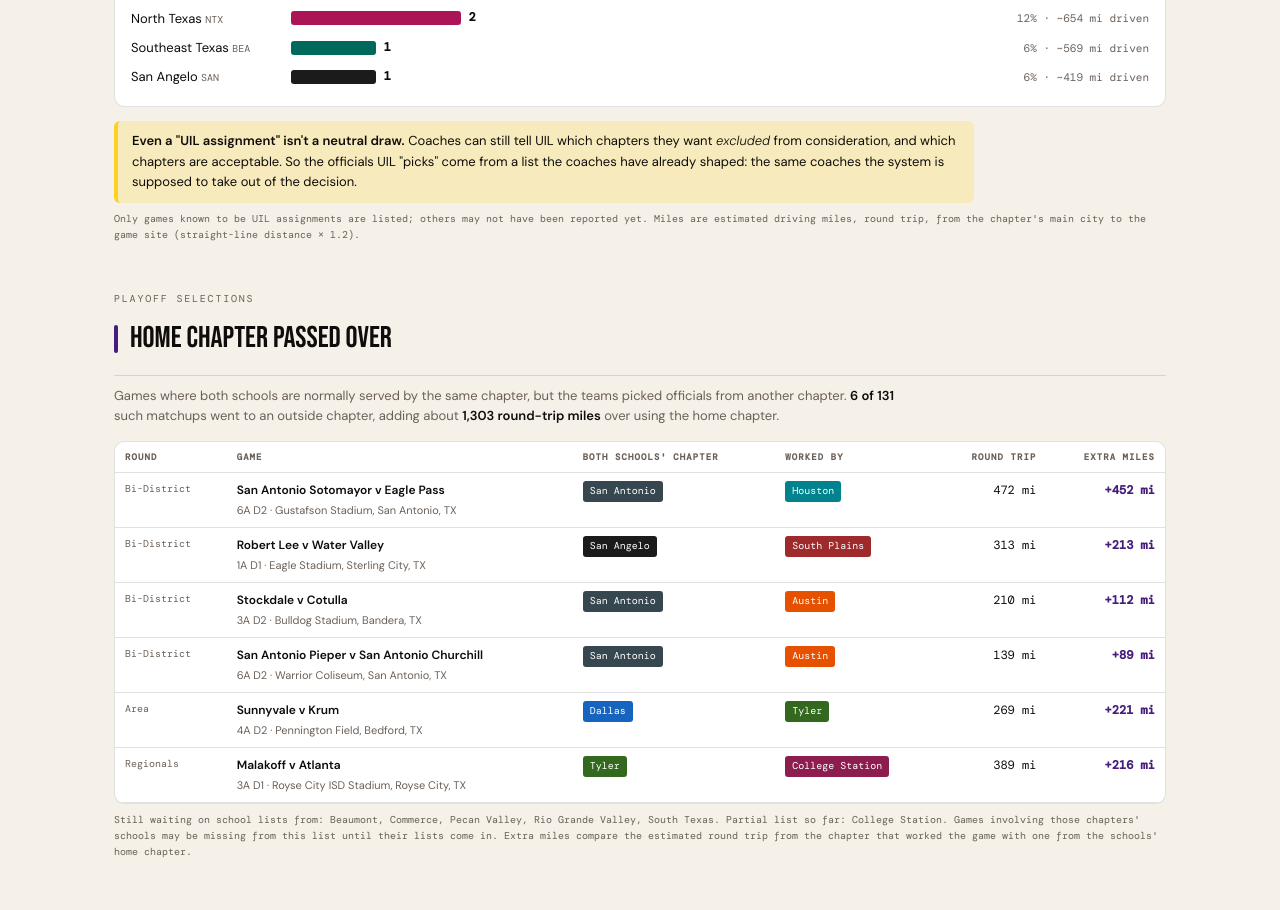
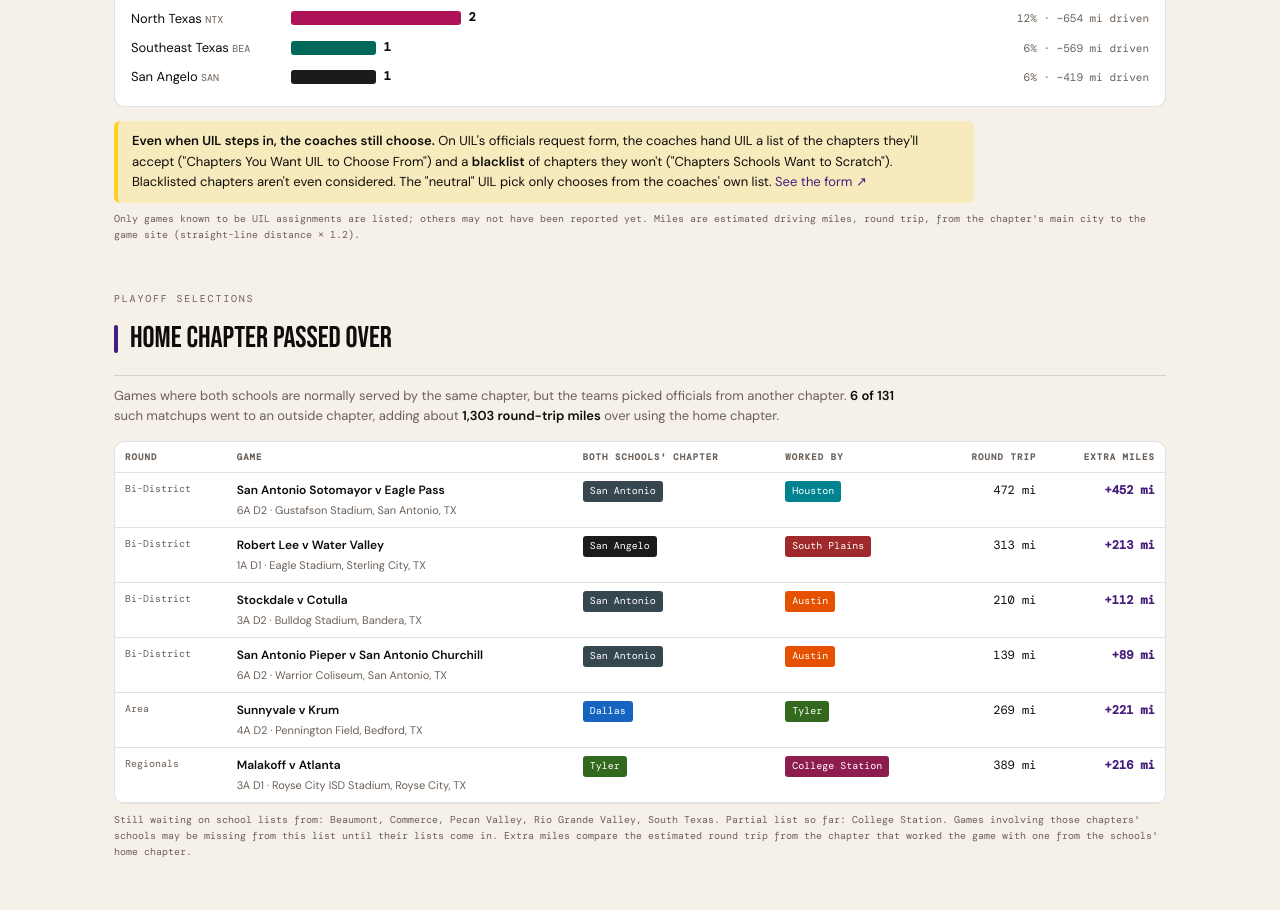
Before and after one commit to colemic2006/texasplayoffs, a React (Vite) app: page / in a window 1280 px wide. Shown: the part 6560-7470 px from the top of the page. Built offline with nearby package versions, Linux system fonts and the light colour scheme.

Commit message:
UIL-assigned games: note on the coaches' accept list and blacklist, with the UIL form's own wording
Co-Authored-By: Claude Opus 5.5 <noreply@anthropic.com>
Claude-Session: https://claude.ai/code/session_01BMNz1h9oErPrBeApAqNHEj

```diff
--- a/src/components/UilPicks.jsx
+++ b/src/components/UilPicks.jsx
@@ -98,9 +98,11 @@ export default function UilPicks({ data }) {
       <ByChapter rounds={rounds} />
       <div style={{ fontSize:13, color:'var(--ink)', lineHeight:1.6, marginTop:14, maxWidth:860, background:'rgba(253,208,35,0.22)',
         borderLeft:'4px solid var(--gold)', borderRadius:6, padding:'10px 14px' }}>
-        <strong>Even a "UIL assignment" isn't a neutral draw.</strong> Coaches can still tell UIL which chapters they want <em>excluded</em> from
-        consideration, and which chapters are acceptable. So the officials UIL "picks" come from a list the coaches have already shaped:
-        the same coaches the system is supposed to take out of the decision.
+        <strong>Even when UIL steps in, the coaches still choose.</strong> On UIL's officials request form, the coaches hand UIL a list of the
+        chapters they'll accept ("Chapters You Want UIL to Choose From") and a <strong>blacklist</strong> of chapters they won't
+        ("Chapters Schools Want to Scratch"). Blacklisted chapters aren't even considered. The "neutral" UIL pick only chooses from the
+        coaches' own list.{' '}
+        <a href="https://www.uiltexas.org/form/officials-request/football.php" target="_blank" rel="noopener noreferrer" style={{ color:'var(--burnt)' }}>See the form ↗</a>
       </div>
       <div style={{ fontFamily:'var(--mono)', fontSize:10, color:'var(--mid)', marginTop:8, lineHeight:1.6 }}>
         Only games known to be UIL assignments are listed; others may not have been reported yet.
```
